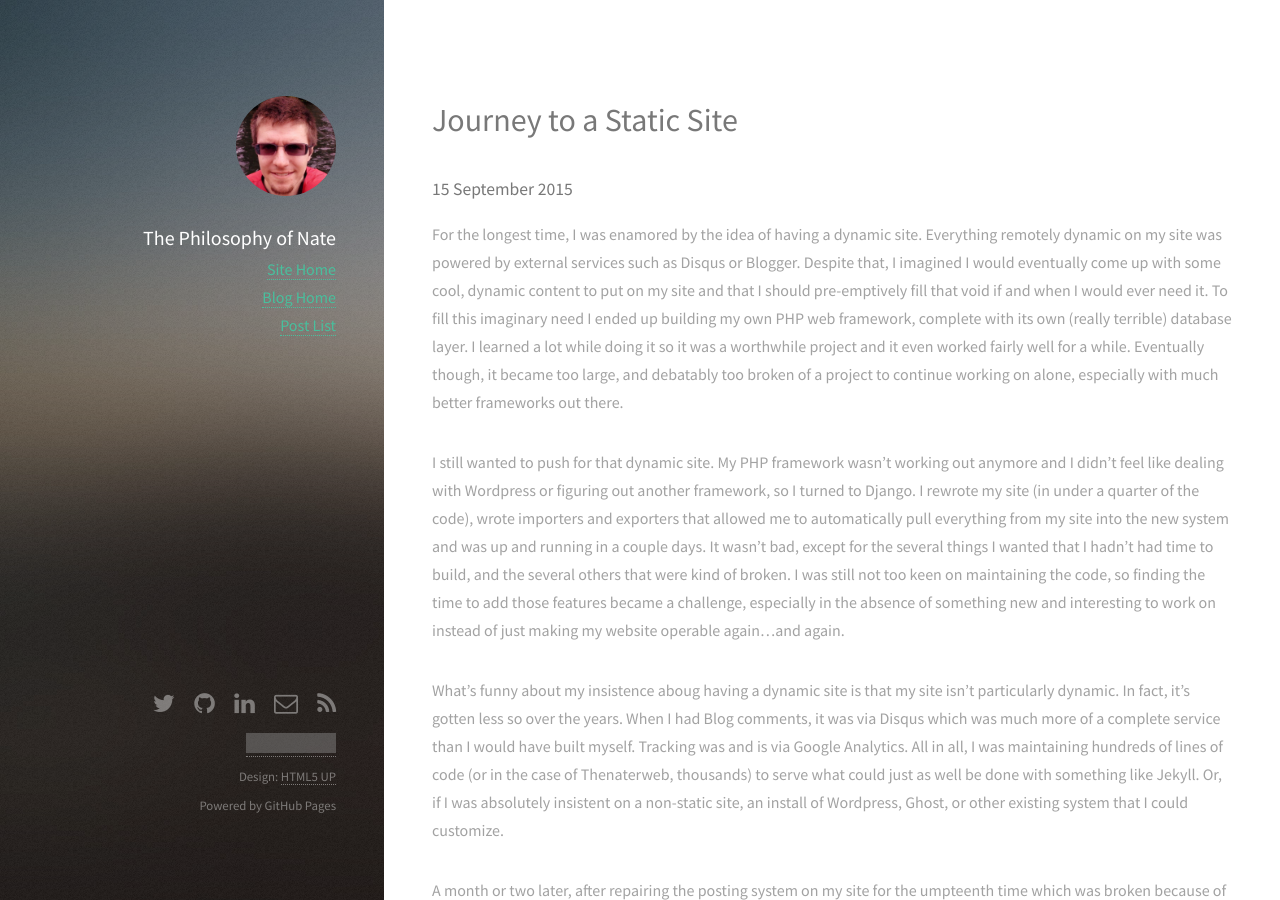
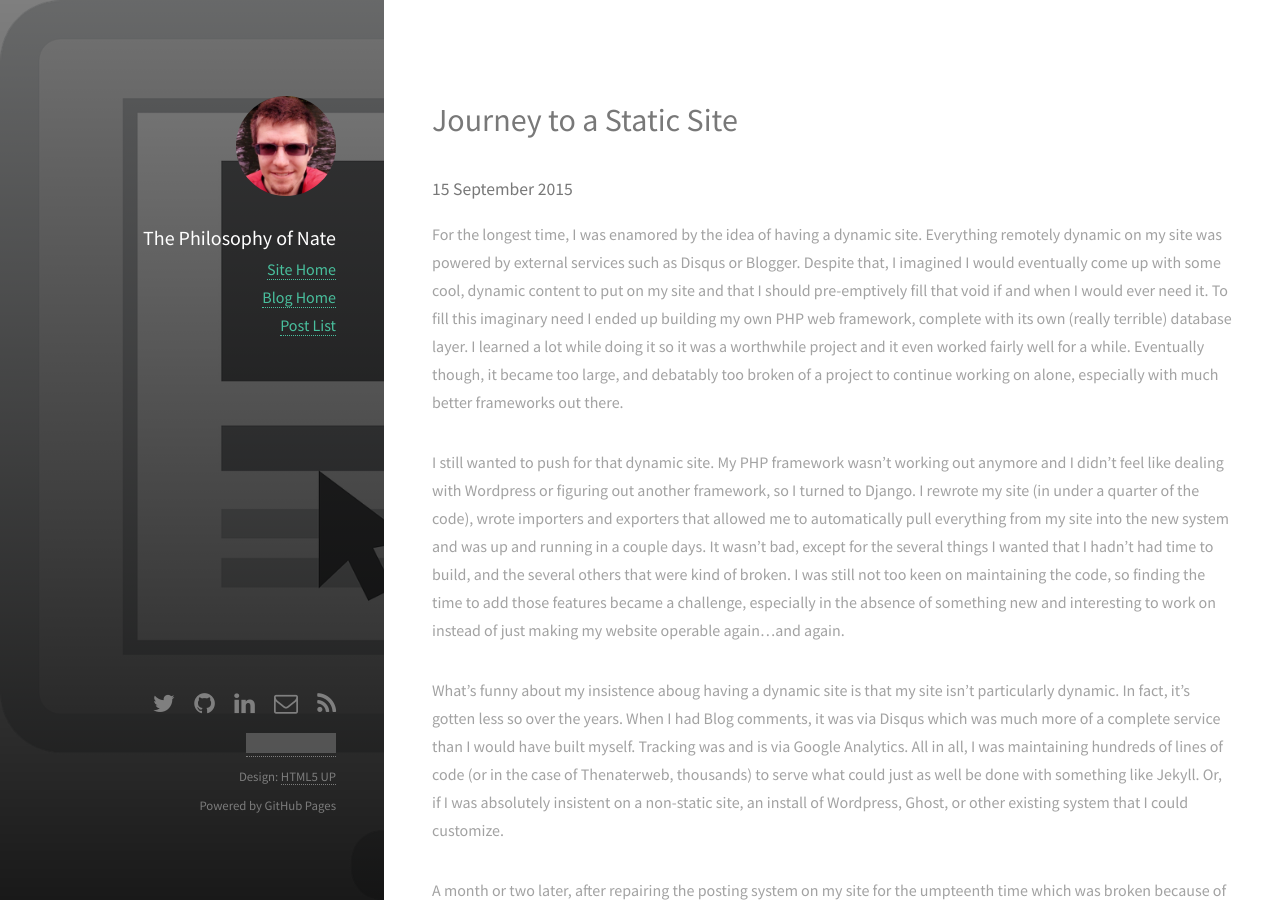
Before and after one commit to thenaterhood/thenaterhood.github.io, a Jekyll site: the page built from blog/_posts/2015-09-15-journey-to-a-static-site.md, in a window 1280 px wide and 900 px high. Built offline with Jekyll 4.4.1, drawn with Linux system fonts in a browser that asks for light colours; Markdown is read by kramdown in place of the engine named in the settings; grey boxes are pictures that could not be loaded.

Commit message:
Start using post images

```diff
--- a/blog/_posts/2015-04-27-collecting-in-a-digital-world.html
+++ b/blog/_posts/2015-04-27-collecting-in-a-digital-world.html
@@ -1,9 +1,9 @@
 ---
 layout: post
 title: Collecting in a Digital World
+head-image: /images/posts/hard-drive.jpg
 ---
 
-<p><img style="clear: right; float: right; margin-bottom: 1em; margin-left: 1em;" src="https://lh3.googleusercontent.com/-Sqls2wAYETM/VT7BSsgnCVI/AAAAAAAAI18/J9urEhwo6Ww/w846-h564-no/hard-drive-607461_1280.jpg" alt="" width="200" height="200" border="0" /></p>
 <p class="graf--p">Let&rsquo;s be honest. For the layman, there isn't a real need to own media anymore. No matter what it is, the Internet makes it easy to find and easy to get no matter where or when you are. We&rsquo;re lazy &mdash; someone else already did it and most of the time we&rsquo;re willing to pay them instead of devoting our own time to finding everything we want.</p>
 <p class="graf--p">Despite that, some of us still choose to maintain our own collections. These media libraries often amount to dozens upon dozens of terabytes of media on an array of drives somewhere, that we stream with Plex or Emby or a similar solution. It eventually amounts to more media than one person is actually able to realistically consume. To add a little perspective, a collection in the low end of that consisting only of HD video would take over a year to watch in its entirety if played 24/7/365 with no breaks.</p>
 <p class="graf--p">Looking generally at why humans collect anything digital or physical, collecting (not hoarding) is associated with positive emotions. There is a satisfaction associated with searching and finding things to add to a collection and connecting with like-minded people. This works the same way with collecting media, although amassing what often will eventually become a large amount of digital data brings about some interesting challenges. For the problem solvers in us, it couldn't be better.</p>
--- a/blog/_posts/2015-09-15-journey-to-a-static-site.md
+++ b/blog/_posts/2015-09-15-journey-to-a-static-site.md
@@ -1,6 +1,7 @@
 ---
 title: Journey to a Static Site
 layout: post
+head-image: /images/posts/web-page-cursor.png
 ---
 
 For the longest time, I was enamored by the idea of having a dynamic site. Everything remotely dynamic on my site was powered by external services such as Disqus or Blogger. Despite that, I imagined I would eventually come up with some cool, dynamic content to put on my site and that I should pre-emptively fill that void if and when I would ever need it. To fill this imaginary need I ended up building my own PHP web framework, complete with its own (really terrible) database layer. I learned a lot while doing it so it was a worthwhile project and it even worked fairly well for a while. Eventually though, it became too large, and debatably too broken of a project to continue working on alone, especially with much better frameworks out there.
```
